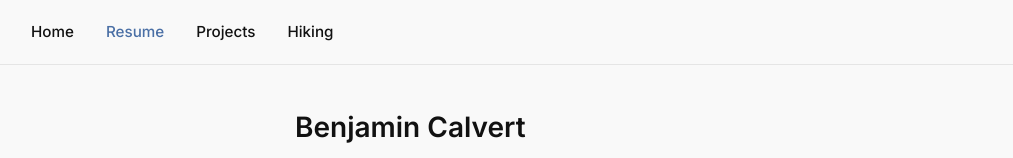
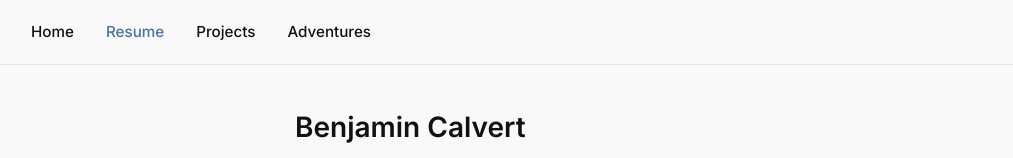
Before and after one commit to bencalvert04/bencalvert, a React (Vite) app: page /#/resume in a window 1280 px wide. Shown: the top 158 px of the page, without its empty margins (1-1014 px from the left). Built offline with nearby package versions, Linux system fonts and the light colour scheme.

Commit message:
Rename Hiking page to Adventures
Renames route, component, data file, nav link, and page heading from
"Hiking" to "Adventures". Updates CLAUDE.md to reflect new names.

```diff
--- a/src/App.jsx
+++ b/src/App.jsx
@@ -3,7 +3,7 @@ import Layout from './components/Layout';
 import Home from './pages/Home';
 import Resume from './pages/Resume';
 import Projects from './pages/Projects';
-import Hiking from './pages/Hiking';
+import Adventures from './pages/Adventures';
 
 export default function App() {
   return (
@@ -13,7 +13,7 @@ export default function App() {
           <Route index element={<Home />} />
           <Route path="resume" element={<Resume />} />
           <Route path="projects" element={<Projects />} />
-          <Route path="hiking" element={<Hiking />} />
+          <Route path="adventures" element={<Adventures />} />
         </Route>
       </Routes>
     </HashRouter>
--- a/src/components/Nav.jsx
+++ b/src/components/Nav.jsx
@@ -7,7 +7,7 @@ export default function Nav() {
       <NavLink to="/" end className={({ isActive }) => isActive ? styles.active : ''}>Home</NavLink>
       <NavLink to="/resume" className={({ isActive }) => isActive ? styles.active : ''}>Resume</NavLink>
       <NavLink to="/projects" className={({ isActive }) => isActive ? styles.active : ''}>Projects</NavLink>
-      <NavLink to="/hiking" className={({ isActive }) => isActive ? styles.active : ''}>Hiking</NavLink>
+      <NavLink to="/adventures" className={({ isActive }) => isActive ? styles.active : ''}>Adventures</NavLink>
     </nav>
   );
 }
--- a/src/pages/Hiking.jsx
+++ b/src/pages/Adventures.jsx
@@ -1,9 +1,9 @@
-import { trips } from '../data/hiking';
+import { trips } from '../data/adventures';
 
-export default function Hiking() {
+export default function Adventures() {
   return (
     <div>
-      <h1 style={{ fontSize: '1.75rem', fontWeight: 600, marginBottom: '2rem' }}>Hiking</h1>
+      <h1 style={{ fontSize: '1.75rem', fontWeight: 600, marginBottom: '2rem' }}>Adventures</h1>
       {trips.map((t, i) => (
         <div key={i} style={{ marginBottom: '3rem' }}>
           <div style={{ display: 'flex', alignItems: 'baseline', gap: '0.75rem' }}>
```
Also changed, not shown: src/data/adventures.js (renamed from src/data/hiking.js), 1 other file (tests, documents, lock files or other folders).
